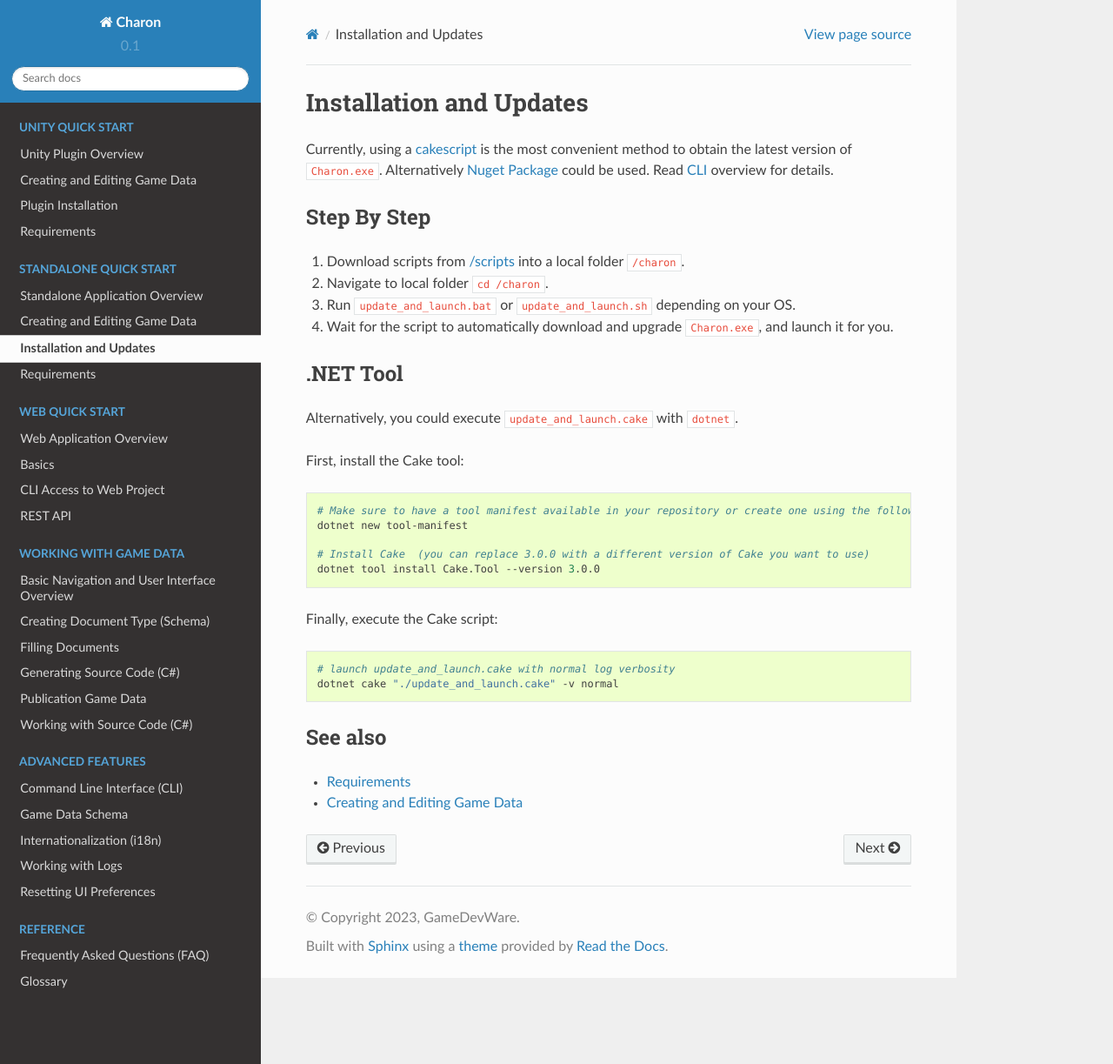
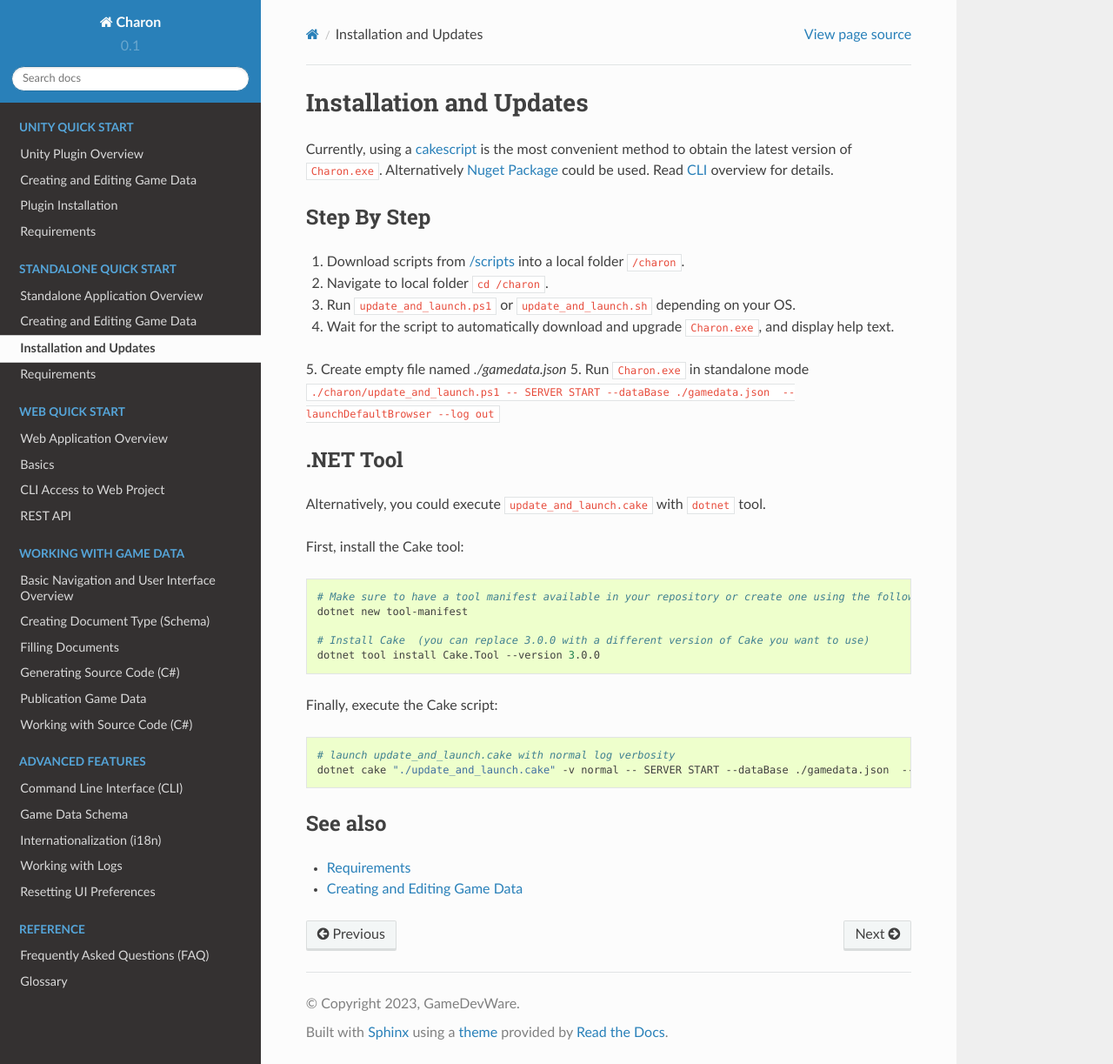
Before and after one commit to gamedevware/charon, a Sphinx documentation site: the page built from docs/standalone/installation_and_updates.rst, in a window 1280 px wide and 1223 px high. Shown: the whole window at 87% size. Built offline with Sphinx 7.4.7 and the Read the Docs theme 2.0.0, drawn with Linux system fonts in a browser that asks for light colours.

Commit message:
fix: updated standalone doc and bootstrap scripts

```diff
--- a/docs/standalone/creating_and_editing_game_data.rst
+++ b/docs/standalone/creating_and_editing_game_data.rst
@@ -10,7 +10,10 @@ Any empty file could be used as starting point for standalone application launch
     echo > gamedata.json
 
     # open newly created file
-    charon.exe SERVE ./gamedata.json --port 8080 --launchDefaultBrowser
+    charon.exe SERVER START --dataBase ./gamedata.json --launchDefaultBrowser --log out
+
+	# or using bootstrap script
+    dotnet cake "./update_and_launch.cake" -- SERVER START --dataBase ./gamedata.json  --launchDefaultBrowser --log out
 
 See also
 --------
--- a/docs/standalone/installation_and_updates.rst
+++ b/docs/standalone/installation_and_updates.rst
@@ -7,14 +7,16 @@ Alternatively `Nuget Package <https://www.nuget.org/packages/GameDevWare.Charon>
 Step By Step
 ------------
 
-1. Download scripts from `/scripts <https://github.com/gamedevware/charon/tree/main/scripts/>`_ into a local folder ``/charon``.
+1. Download scripts from `/scripts <https://github.com/gamedevware/charon/tree/main/scripts/bootstrap/>`_ into a local folder ``/charon``.
 2. Navigate to local folder ``cd /charon``.
-3. Run ``update_and_launch.bat`` or ``update_and_launch.sh`` depending on your OS.
-4. Wait for the script to automatically download and upgrade ``Charon.exe``, and launch it for you.
+3. Run ``update_and_launch.ps1`` or ``update_and_launch.sh`` depending on your OS.
+4. Wait for the script to automatically download and upgrade ``Charon.exe``, and display help text.
+5. Create empty file named `./gamedata.json`
+5. Run ``Charon.exe`` in standalone mode ``./charon/update_and_launch.ps1 -- SERVER START --dataBase ./gamedata.json  --launchDefaultBrowser --log out``
 
 .NET Tool
 ---------
-Alternatively, you could execute ``update_and_launch.cake`` with ``dotnet``.
+Alternatively, you could execute ``update_and_launch.cake`` with ``dotnet`` tool.
 
 First, install the Cake tool:
 
@@ -31,7 +33,7 @@ Finally, execute the Cake script:
 .. code-block:: bash
 
     # launch update_and_launch.cake with normal log verbosity
-    dotnet cake "./update_and_launch.cake" -v normal
+    dotnet cake "./update_and_launch.cake" -v normal -- SERVER START --dataBase ./gamedata.json  --launchDefaultBrowser --log out
 
 See also
 --------
```
Also changed, not shown: 13 other files.
